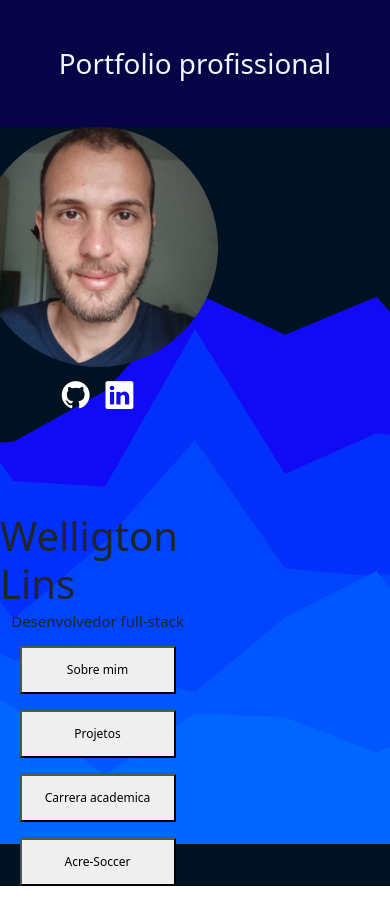
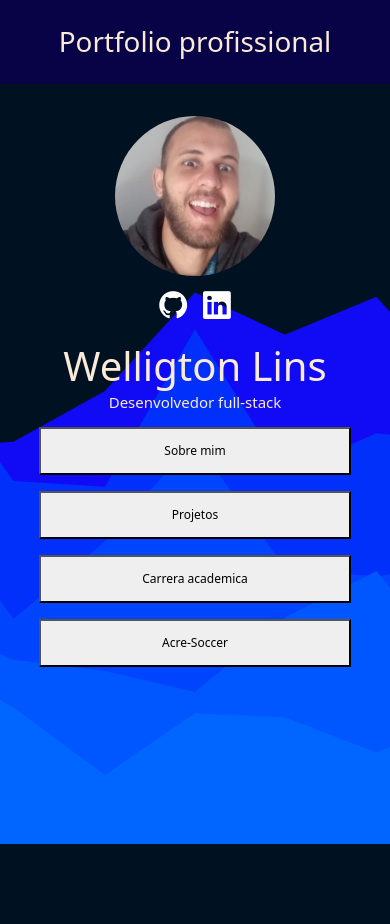
Before and after one commit to dev-welligtonlins/Lange-page, an Angular app: page / in a window 390 px wide. Shown: the top 924 px of the page. Before the commit the page ends 886 px from the top, so only its background shows below. Built offline with nearby package versions, Linux system fonts and the light colour scheme.

Commit message:
#3 ajustando responsividade para mobile

```diff
--- a/src/app/app.scss
+++ b/src/app/app.scss
@@ -13,6 +13,8 @@ main {
 
 @media (max-width: 600px){
     main {
+        display: flex;
+        flex-direction: column;
         font-size: 12px;
         margin-left: 0rem;
         margin-right: 0rem;
--- a/src/app/components/header/header.html
+++ b/src/app/components/header/header.html
@@ -1,3 +1,3 @@
-<header>
+<header >
     <h1>Portfolio profissional</h1>
 </header>
--- a/src/app/components/header/header.scss
+++ b/src/app/components/header/header.scss
@@ -1,3 +1,4 @@
+@media (min-width: 1024px) {
     header {
         width: 100%;
         height: 15%;
@@ -7,6 +8,20 @@ header {
 
         h1 {
             margin: 0%;
-        color: aliceblue;
+
         }
     }
+}
+
+@media (max-width: 600px) {
+    header {
+        height: 10%;
+        text-align: center;
+        align-content: center;
+        background-color: rgb(7, 3, 70);
+
+        h1 {
+            margin: 0%;
+        }
+    }
+}
--- a/src/app/pages/home-page/home-page.html
+++ b/src/app/pages/home-page/home-page.html
@@ -2,8 +2,8 @@
     <div class="section-left">
         <img src="assets/img/perfil.jpeg" alt="" class="photo">
         <span class="span-icons">
-            <i class="bi bi-github fs-1 text-white"></i>
-            <i class="bi bi-linkedin fs-1 text-white"></i>
+            <a href="https://github.com/dev-welligtonlins" target="_blank"><i class="bi bi-github fs-1 text-white"></i></a>
+            <a href="https://linkedin.com/in/welligton-lins-125b07262" target="_blank"><i class="bi bi-linkedin fs-1 text-white"></i></a>
         </span>
     </div>
     <div class="section-rigth">
--- a/src/app/pages/home-page/home-page.scss
+++ b/src/app/pages/home-page/home-page.scss
@@ -1,7 +1,9 @@
+@media (min-width: 1024px) {
     section {
         display: flex;
-    height: 100vh;
+        height: 80vh;
     }
+
 
     .section-left {
         width: 50%;
@@ -51,11 +53,62 @@ section {
             margin-top: 1rem;
         }
     }
+}
 
 @media (max-width: 600px) {
     section {
         display: flex;
         flex-direction: column;
-        height: 100%;
+    }
+
+    .section-left {
+        width: 100%;
+        display: flex;
+        margin-top: 2rem;
+        flex-direction: column;
+        justify-content: center;
+        align-items: center;
+        gap: 0.5rem;
+
+        .photo {
+            width: 10rem;
+            height: 10rem;
+            border-radius: 50%;
+            object-fit: cover;
+        }
+
+        .span-icons {
+            display: flex;
+            gap: 1rem;
         }
     }
+
+    .section-rigth {
+        width:100%;
+        height: 90vh;
+        display: flex;
+        flex-direction: column;
+        align-items: center;
+
+        h1 {
+            font-size: 40px;
+            margin-top: 1rem;
+            margin-bottom: 0;
+            padding: 0%;
+        }
+
+        h2 {
+            font-size: 15px;
+            padding: 0;
+            margin-top: 0.2rem;
+            margin-bottom: 0;
+
+        }
+
+        button {
+            width: 80%;
+            height: 3rem;
+            margin-top: 1rem;
+        }
+    }
+}
--- a/src/styles.scss
+++ b/src/styles.scss
@@ -4,6 +4,10 @@ html, body {
     height: 100%;
     margin: 0;
     padding: 0;
+
+    h1, h2 {
+        color: antiquewhite;
+    }
 }
 
 body {
```
Also changed, not shown: src/assets/img/perfil.jpeg. Lines whose indentation alone changed are shown as unchanged.
